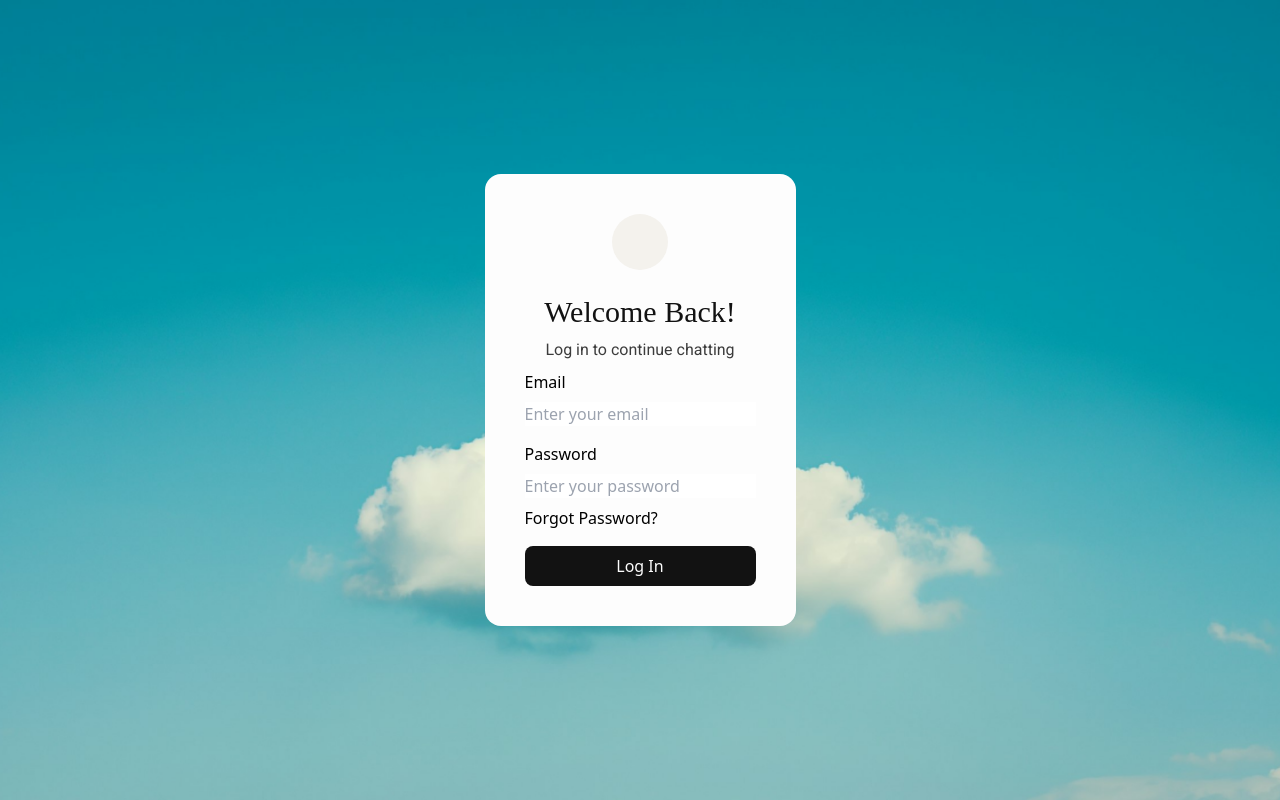
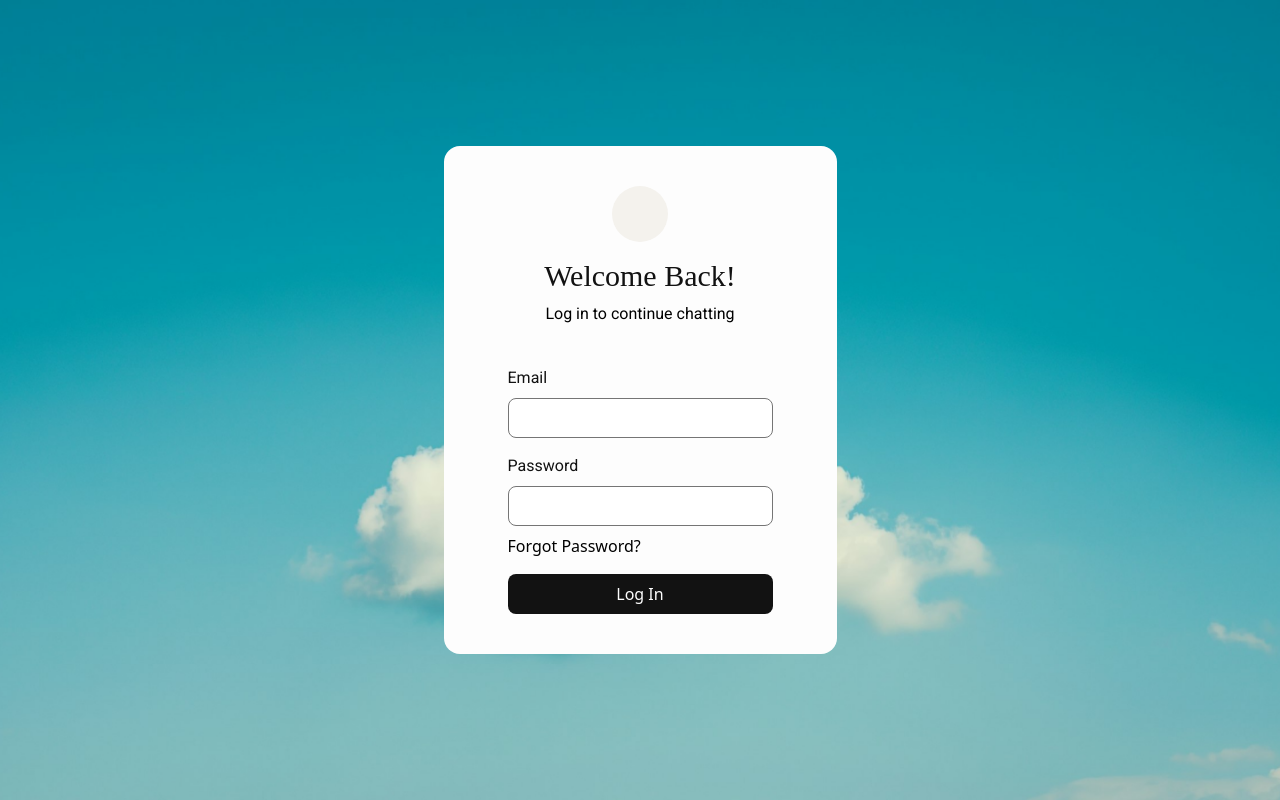
Before and after one commit to prasanjit-dey-ux/Chat-Application, a React (Vite) app in the folder client/: page / in a window 1280 px wide. Built offline with nearby package versions, Linux system fonts and the light colour scheme; the HTML template or start-up script is replaced by a standard one; a web font is replaced by a local one.

Commit message:
updating the frontend

```diff
--- a/client/src/components/Login.jsx
+++ b/client/src/components/Login.jsx
@@ -3,38 +3,40 @@
 const Login = () => {
   return (
     <>
-        <div className="bg-off-white max-w-md p-10 rounded-2xl mx-auto flex flex-col justify-between items-center ">
+        <div className="bg-off-white max-w-md py-10 px-16 rounded-2xl mx-auto flex flex-col justify-between items-center ">
             <div className="justify-between items-start flex">
                 <div className="bg-beige h-14 w-14 rounded-full justify-between items-center flex">
                     {/* ICON */}
                 </div>
             </div>
-            <div className="mt-6 text-center">
+            <div className="mt-4 text-center">
                 <h1 className="text-black text-3xl font-normal font-['Playfair-Display']">Welcome Back!</h1>
                 <p className="font-[Roboto] text-base font-normal text-gray-111 p-2">Log in to continue chatting</p>
             </div>
-
+            <div className="mt-8 w-full">
             <form className="flex flex-col gap-4">
-                <div className="flex flex-col gap-2">
-                    <label htmlFor="">Email</label>
+                <div className="flex flex-col gap-2 ">
+                    <label className="text-black text-base font-normal font-[Roboto]">Email</label>
                     <input
+                        className="h-10 rounded-lg border border-gray-2 px-4 focus:outline-none"
                         type="email"
-                        placeholder="Enter your email"
                     />
                 </div>
                 <div className="flex flex-col gap-2">
-                    <label htmlFor="">Password</label>
+                    <label className="text-black text-base font-normal font-[Roboto]">Password</label>
                     <input
+                        className="h-10 rounded-lg border border-gray-2 px-0"
                         type="password"
-                        placeholder="Enter your password"
+
                     />
-                    <p>Forgot Password?</p>
+                    <a>Forgot Password?</a>
                 </div>
 
                 <div className="bg-black px-4 py-2 rounded-lg focus:outline-none focus flex justify-center items-center">
                     <button className="text-off-white  ">Log In</button>
                 </div>
             </form>
+            </div>
         </div>
     </>
   )
--- a/client/tailwind.config.js
+++ b/client/tailwind.config.js
@@ -11,7 +11,8 @@ export default {
         'deep-black': '#000005',
         'dark-gray': '#111111',
         'gray': '#2f2f2f',
-        'gray-111': '#3c3c3c',
+        'gray-1': '#3c3c3c',
+        'gray-2' : '#757575',
         'sky-blue': '#6dc2ff',
         'mint-green': '#8ef092',
         'light-gray': '#d9d9d9',
```
